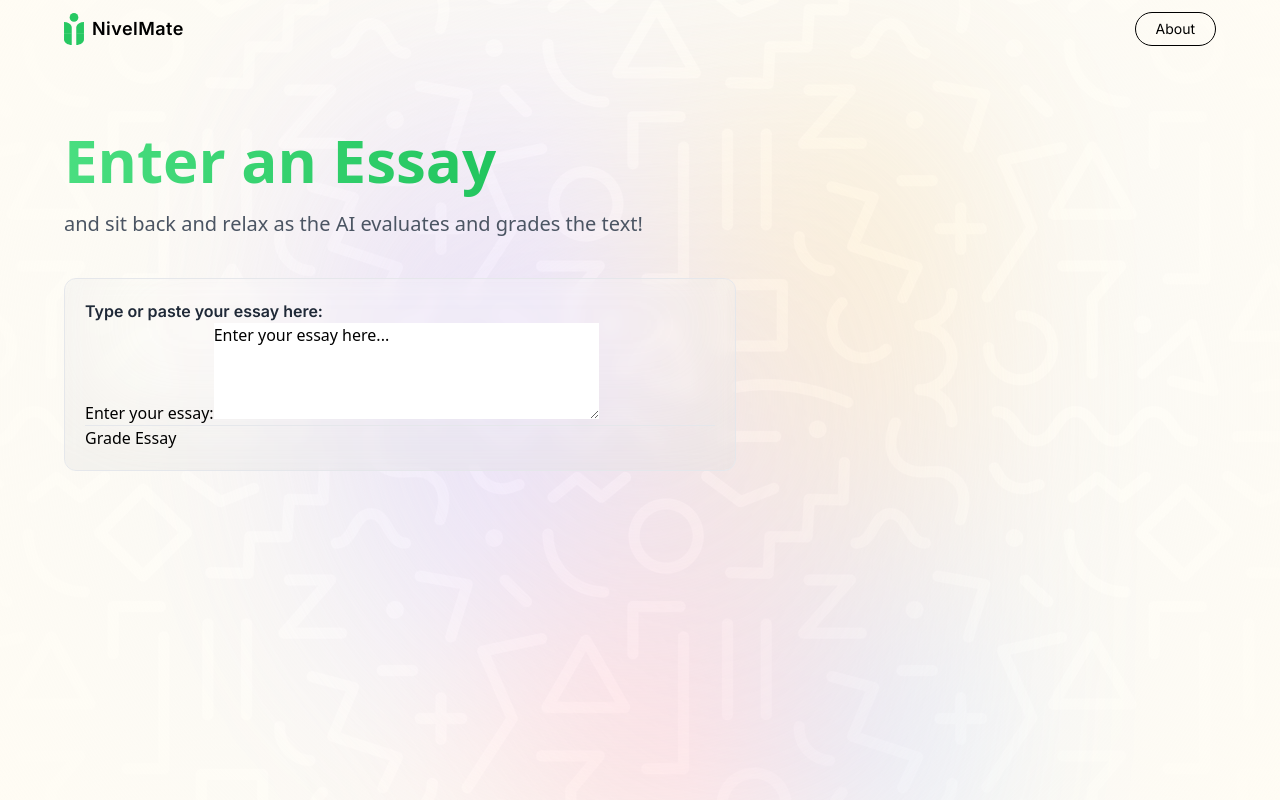
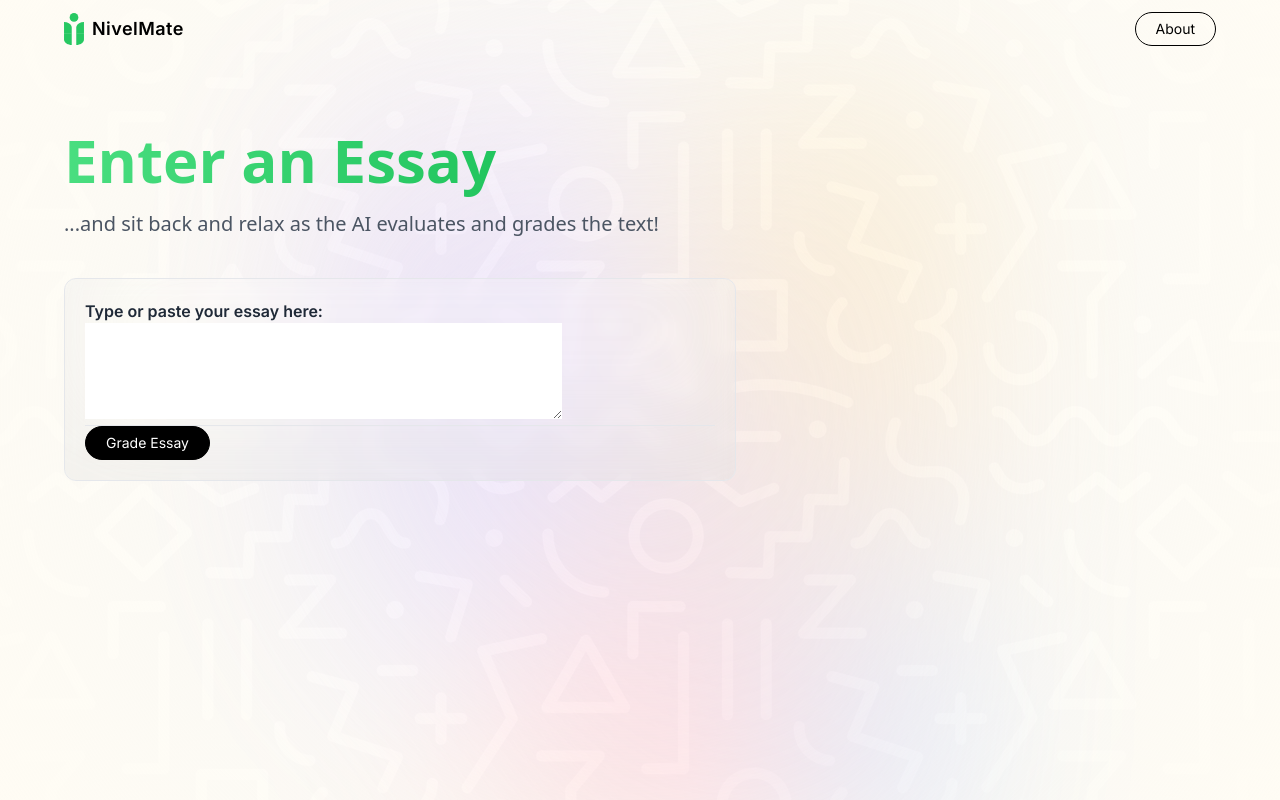
Before and after one commit to feindr54/essay-grader, a Next.js app: page /program in a window 1280 px wide. Built offline with nearby package versions, Linux system fonts and the light colour scheme.

Commit message:
Fixed button on submit page and removed old result pages

```diff
--- a/app/page.jsx
+++ b/app/page.jsx
@@ -50,7 +50,7 @@ const Home = () => {
             <span className = "head_text green_gradient text-center"> Human-Centric Learning</span>
         </h1>
         <div className={styles.container}>
-          <p> {!loading ? message : "Loading.."}</p>
+          {/* <p> {!loading ? message : "Loading.."}</p> */}
 
         </div>
         <p className = "desc text-center">
@@ -60,7 +60,7 @@ const Home = () => {
         <div><br /></div>
         <div className = "flex gap-3 md:gap-5">
                 <Link href = "/program" className = "black_btn">
-                    Let's Go
+                    Let's Go!
                 </Link>
             </div>
     </section>
--- a/app/result/page.jsx
+++ /dev/null
@@ -1,9 +0,0 @@
-import React from 'react'
-
-const result = () => {
-  return (
-    <div>result</div>
-  )
-}
-
-export default result
--- a/components/Form.jsx
+++ b/components/Form.jsx
@@ -1,6 +1,5 @@
 "use client";
 import Link from 'next/link'
-import Result from '@components/Result';
 
 import { useEffect, useState } from 'react'
 
@@ -65,7 +64,7 @@ const Form = ({request, setRequest, submit, handleSubmit }) => {
             </span>
         </h1>
         <p className = "desc text-left max-w-md">
-            and sit back and relax as the AI evaluates and grades the text!
+            ...and sit back and relax as the AI evaluates and grades the text!
         </p>
 
         <div
@@ -78,16 +77,15 @@ const Form = ({request, setRequest, submit, handleSubmit }) => {
 
                     <form method="post" onSubmit={send}>
                         <label>
-                            Enter your essay:
                             <textarea
                                 name="postContent"
-                            defaultValue="Enter your essay here..."
+                            defaultValue=""
                             rows={4}
-                            cols={40}
+                            cols={50}
                             />
                         </label>
                         <hr />
-                        <button type="submit">Grade Essay</button>
+                        <button type="submit" className = "black_btn">Grade Essay</button>
                     </form>
 
                     {/* <textarea
--- a/components/Result.jsx
+++ /dev/null
@@ -1,11 +0,0 @@
-'use client';
-
-import React from 'react'
-
-const Result = ({value}) => {
-  return (
-    <div>{value}</div>
-  )
-}
-
-export default Result
```
